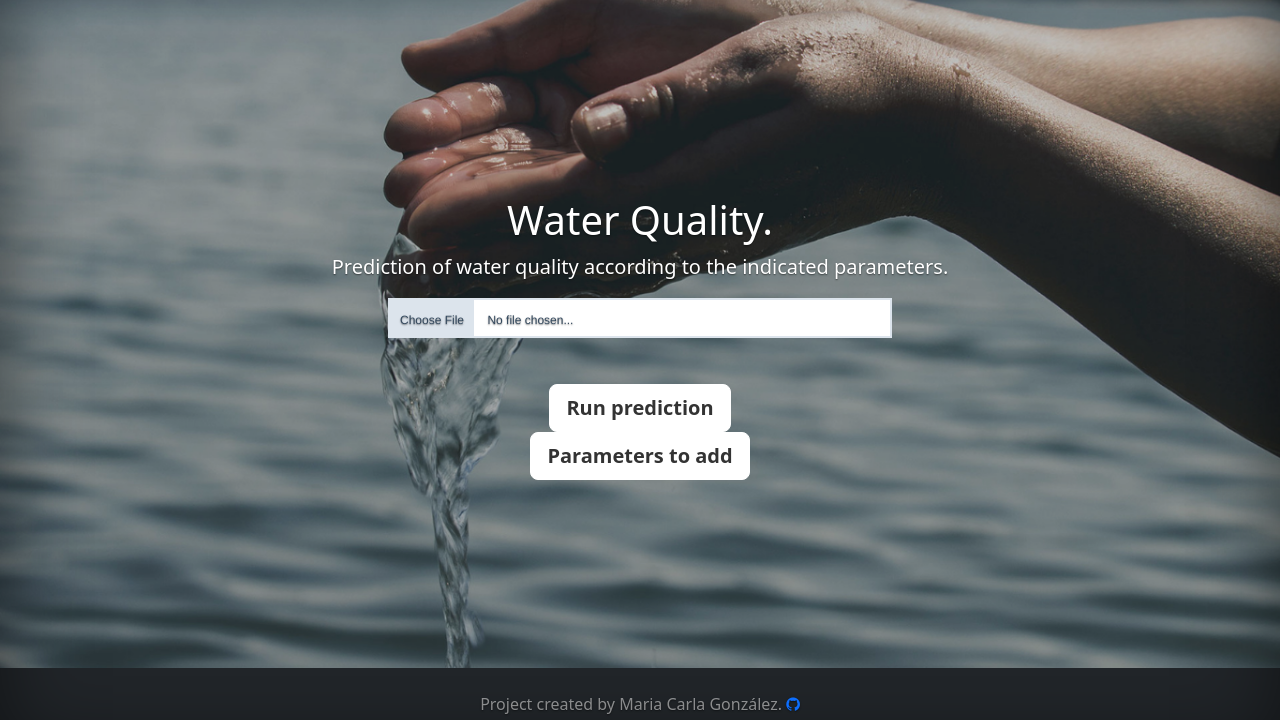
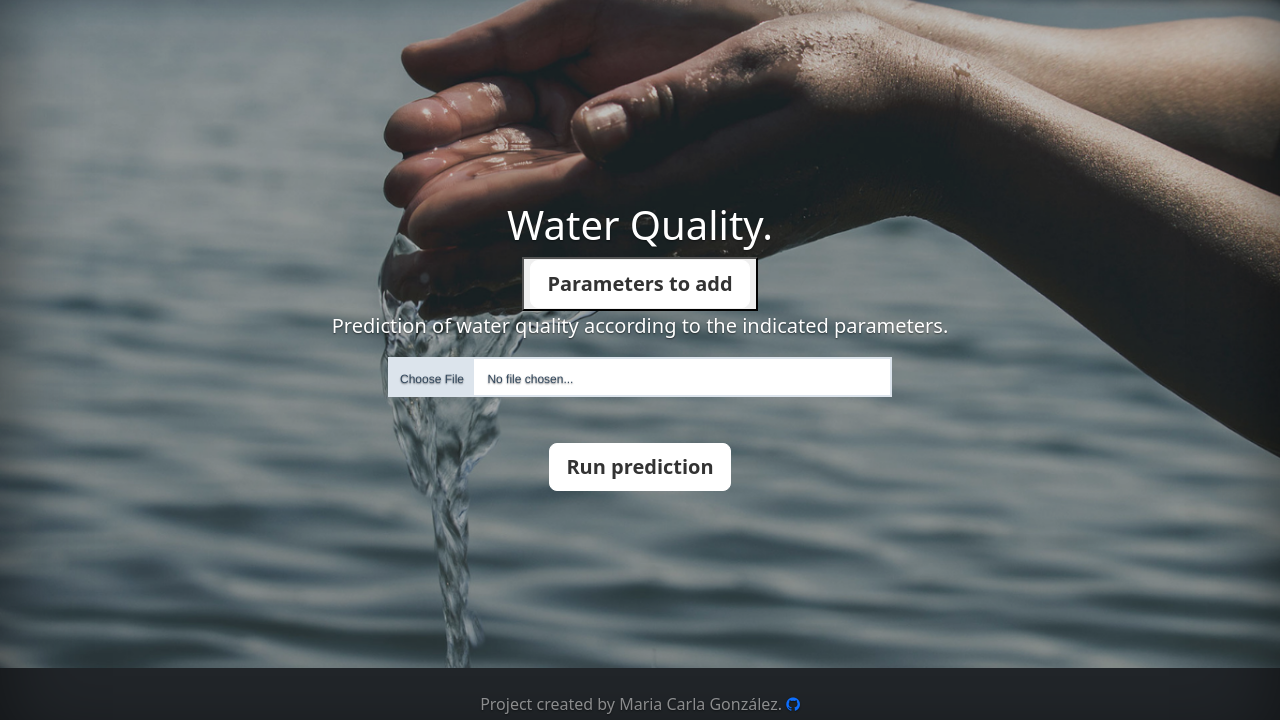
Before and after one commit to mcarlagg17/TBDS-ML_Clf_WaterQuality_flask, a Flask app: page / in a window 1280 px wide. Shown: the part 52-772 px from the top of the page. Run offline with Flask 2, Linux system fonts and the light colour scheme; some libraries are stand-ins or nearby versions.

Commit message:
ultimando 7

```diff
--- a/templates/index.html
+++ b/templates/index.html
@@ -55,6 +55,9 @@
 
     <main class="px-3">
         <h1>Water Quality.</h1>
+        <button class="lead">
+            <a href="/params" class="btn btn-lg btn-secondary fw-bold border-white bg-white" style="display: inline-block;">Parameters to add</a>
+        </button>
         <p class="lead">Prediction of water quality according to the indicated parameters.</p>
 
         <form action="predict" method="POST" enctype="multipart/form-data">
@@ -68,9 +71,7 @@
             </div>
             <p class="lead"><br></p>
             <button type="submit" class="btn btn-lg btn-secondary fw-bold border-white bg-white" style="display: inline-block;">Run prediction</button>
-            <p class="lead">
-                <a href="/params" class="btn btn-lg btn-secondary fw-bold border-white bg-white" style="display: inline-block;">Parameters to add</a>
-            </p>
+
         </form>
 
 
--- a/templates/params.html
+++ b/templates/params.html
@@ -58,7 +58,7 @@
         <form action="predict" method="POST" enctype="multipart/form-data">
             <h1>Parameters.</h1>
             <div>
-                <img src="../static/img/params.png" width="960" height="400" />
+                <img src="../static/img/params.png" width="960" height="640" />
             </div>
 
             <p class="lead">
```
